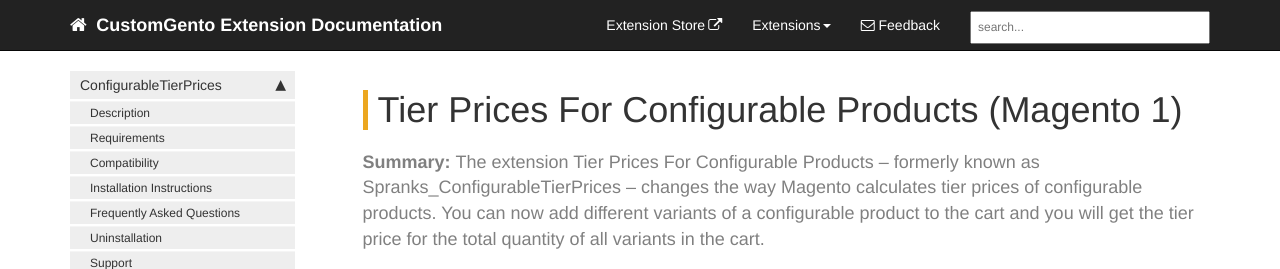
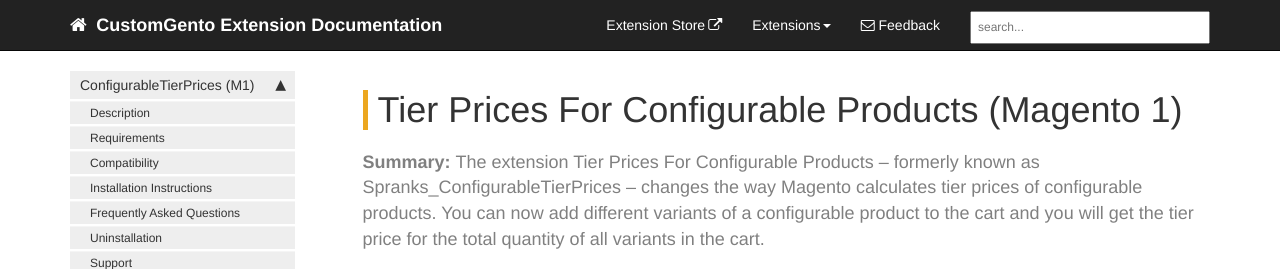
Before and after one commit to customgento/docs, a Jekyll site: the page built from pages/tier-prices-for-configurable-products-m1.md, in a window 1280 px wide. Shown: the top 269 px of the page. Built offline with Jekyll 4.4.1, drawn with Linux system fonts in a browser that asks for light colours; nearby versions of some CDN libraries; comment, search, counter and statistics services are not loaded.

```diff
--- a/_data/sidebars/ctp_sidebar.yml
+++ b/_data/sidebars/ctp_sidebar.yml
@@ -5,7 +5,7 @@ entries:
   levels: one
   folders:
 
-  - title: ConfigurableTierPrices
+  - title: ConfigurableTierPrices (M1)
     output: web
     folderitems:
     - title: Description
```
